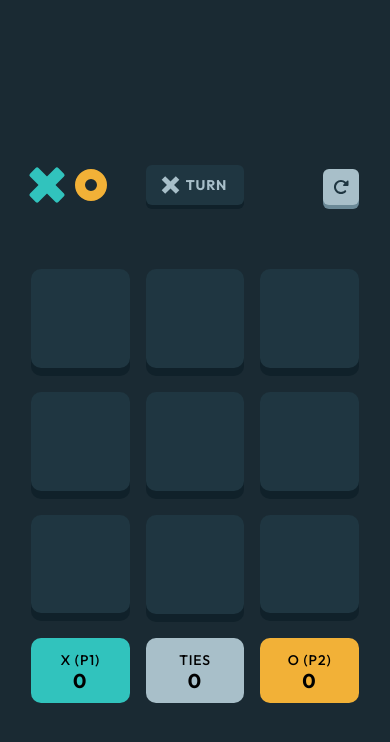
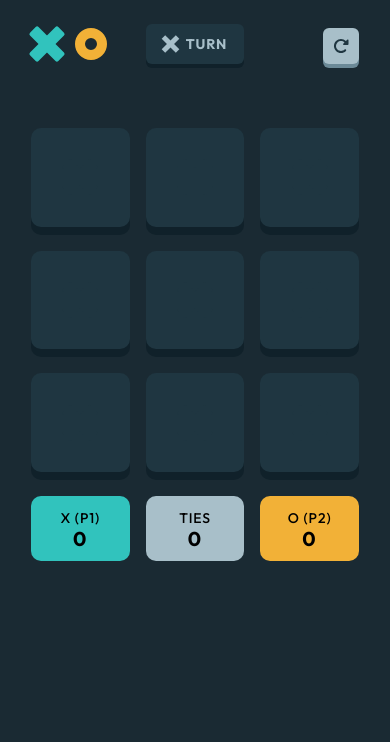
Before and after one commit to adam-belahouane/tic-tac-toe-app, a Next.js app: page /Game in a window 390 px wide. Shown: the top 742 px of the page. Built offline with nearby package versions, Linux system fonts and the light colour scheme.

Commit message:
square hover changes, changes js files to ts added type changed the grid type to string[]

```diff
--- a/app/Game/page.tsx
+++ b/app/Game/page.tsx
@@ -14,7 +14,7 @@ export default function Game() {
 
     return (
         <>
-            <div className="min-h-screen flex flex-col items-center justify-center bg-darkNavy">
+            <div className="min-h-screen flex flex-col items-center bg-darkNavy sm:justify-center">
                 <div className="grid grid-cols-3 gap-x-4 gap-y-6 mt-6 mb-[64px] w-[328px] sm:w-[460px]">
                     <div className='flex items-center justify-between w-[76px]'>
                         <Cross isGray={false} noughtOrCross='' isSmall={false} />
--- a/app/layout.tsx
+++ b/app/layout.tsx
@@ -19,7 +19,7 @@ export const metadata = {
 interface State {
   player: String,
   gameMode: String,
-  Turn?: string,
+  Turn: string,
   x: number,
   y: number,
   tie: number,
--- a/components/MainGrid.tsx
+++ b/components/MainGrid.tsx
@@ -10,28 +10,33 @@ import computerMoves from "../tools/ComputerMoves"
 
 export default function MainGrid() {
     const intialGrid = ["", "", "", "", "", "", "", "", ""]
-    const [grid, setGrid] = useState<(string | undefined)[]>(intialGrid)
+    const [grid, setGrid] = useState<(string)[]>(intialGrid)
     const game = useContext(GameContext)
     const dispatch = useContext(GameDispatchContext)
 
-    useEffect(() => {
-        let x = checkWin(grid)
-        if (x !== undefined) {
-            dispatch({ winner: x })
-        }
-        if(game!.gameMode !== "player"){
+    let handleComputerMoves = () => {
+        if (game!.gameMode !== "player") {
             if (game?.player !== game?.Turn) {
-                let array: (string | undefined)[] = computerMoves(grid, game?.Turn)
+                let array: (string)[] = computerMoves(grid, game!.Turn)
 
-                if(game?.Turn == "x"){
-                    dispatch({Turn: "o"})
-                }else{
-                    dispatch({Turn: "x"})
+                if (game?.Turn == "x") {
+                    dispatch({ Turn: "o" })
+                } else {
+                    dispatch({ Turn: "x" })
                 }
                 setGrid(array)
             }
         }
 
+    }
+
+    useEffect(() => {
+        let x = checkWin(grid)
+        if (x !== "") {
+            dispatch({ winner: x })
+        } else {
+            setTimeout(() => handleComputerMoves(), 500)
+        }
 
     }, [grid])
 
--- a/components/Modal.tsx
+++ b/components/Modal.tsx
@@ -41,7 +41,7 @@ export default function Modal({ winner, isReset, setIsReset }: { winner: string,
         }
     }
     return (
-        <div className="fixed z-10 left-0 top-0 w-full h-full bg-[#00000066]  flex items-center justify-center">
+        <div className="fixed z-50 left-0 top-0 w-full h-full bg-[#00000066]  flex items-center justify-center">
             <div className="w-full bg-semidarknavy h-2/6 flex items-center justify-center flex-col py-6">
                 {isReset ?
                     <>
--- a/components/Square.tsx
+++ b/components/Square.tsx
@@ -5,32 +5,53 @@ import { Nought } from "./Noughts";
 import { GameContext, GameDispatchContext } from "@/app/layout";
 import { useContext, Dispatch } from "react";
 
-export default function Square({content, grid, setGrid, index}:{content: string | undefined, grid: (string|undefined)[], setGrid: Dispatch<(string|undefined)[]>, index:number }) {
+export default function Square({ content, grid, setGrid, index }: { content: string | undefined, grid: (string )[], setGrid: Dispatch<(string)[]>, index: number }) {
 
     const game = useContext(GameContext)
     const dispatch = useContext(GameDispatchContext)
-    function handleClick(){
-        let array: (string | undefined)[] = []
-        for(let i = 0; i < grid.length; i++){
-            if(i == index){
-                array.push(game?.Turn)
-            }else{
+    function handleClick() {
+        let array: (string)[] = []
+        for (let i = 0; i < grid.length; i++) {
+            if (i == index) {
+                array.push(game!.Turn)
+            } else {
                 array.push(grid[i])
             }
         }
 
-        if(game?.Turn == "x"){
-            dispatch({Turn: "o"})
-        }else{
-            dispatch({Turn: "x"})
+        if (game?.Turn == "x") {
+            dispatch({ Turn: "o" })
+        } else {
+            dispatch({ Turn: "x" })
         }
 
         setGrid(array)
     }
-    return(
-        <button onClick={content === ""?handleClick: () => (<></>)} className={`bg-semidarknavy aspect-square rounded-[10px] shadow-[0_8px_0_0_#10212A] flex justify-center items-center `}>
+
+    function handleHover() {
+        if(game?.gameMode === "player" || game?.player === game?.Turn) {
+            return (
+                game?.Turn === "x" ?
+                <div className='w-8 flex justify-center items-center relative'>
+                    <div className={`w-[12px] h-[40px] rounded-sm border-[1px] border-transparent  rotate-45 sm:w-[18px] sm:h-[70px] group-hover:border-blue`}></div>
+                    <div className={`w-[12px] h-[40px] rounded-sm bg-semidarknavy  rotate-45 sm:w-[16px] sm:h-[65px] absolute z-30`}></div>
+                    <div className={`w-[12px] h-[40px] rounded-sm border-[1px] border-transparent -rotate-45 absolute top-0 sm:w-[18px] sm:h-[70px] group-hover:border-blue`}></div>
+                    <div className={`w-[12px] h-[40px] rounded-sm bg-semidarknavy  -rotate-45 sm:w-[16px] sm:h-[65px] absolute z-30`}></div>
+                </div>
+                :
+                <div className='flex justify-center items-center relative'>
+                    <div className="w-[32px] h-[32px] border-[1px] border-transparent rounded-full sm:w-[52px] sm:h-[52px] group-hover:border-orange"></div>
+                    <div className=" absolute w-[32px] h-[32px] border-[1px] border-transparent rounded-full sm:w-[22px] sm:h-[22px] group-hover:border-orange"></div>
+                </div>
+            )
+        }
+        return <></>
+    }
+    return (
+        <button onClick={content === "" ? handleClick : () => (<></>)} className={`bg-semidarknavy aspect-square rounded-[10px] shadow-[0_8px_0_0_#10212A] flex justify-center items-center group `}>
+
             {
-                content === ""?<></>:content === "x"?<Gridcross/>:<Gridnought/>
+                content === "" ? handleHover(): content === "x" ? <Gridcross /> : <Gridnought />
             }
         </button>
     )
--- a/tools/ComputerMoves.js
+++ b/tools/ComputerMoves.ts
@@ -1,4 +1,4 @@
-export default function computerMoves(grid, turn) {
+export default function computerMoves(grid: Array<string>, turn: string) {
   const array = [...grid];
 
   const opponent = turn === "x" ? "o" : "x";
@@ -49,13 +49,13 @@ export default function computerMoves(grid, turn) {
     }
   }
 
-  // If no winning or blocking move, choose an available spot
+
   // Best move middle square
   if (array[4] === "") {
     array[4] = turn;
     return array;
   }
-
+  // If no winning or blocking move, choose an available spot
   for (let i = 0; i < array.length; i++) {
     if (array[i] === "") {
       array[i] = turn;
--- a/tools/checkWin.js
+++ b/tools/checkWin.ts
@@ -1,4 +1,4 @@
-function checkFull(array) {
+function checkFull(array: string[]) {
     for(let i = 0; i < array.length; i++){
         if(array[i] === ""){
             return false
@@ -8,7 +8,7 @@ function checkFull(array) {
     return true
 }
 
-export default function checkWin(array) {
+export default function checkWin(array: string[]) {
     let x = ""
     let y = ["x", "o"]
     for(let i = 0; i < y.length; i++){
```
